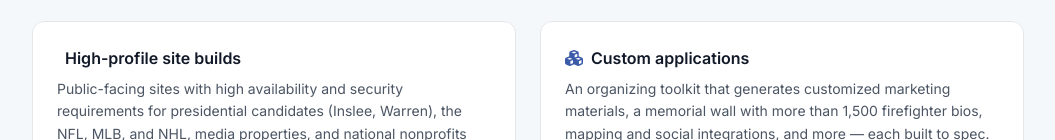
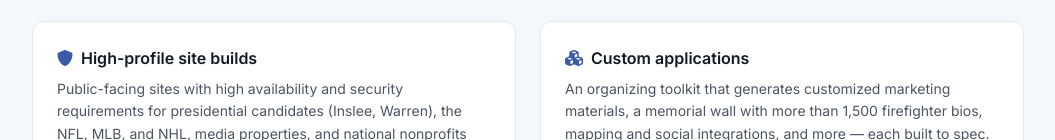
Before and after one commit to timgut/timgutowski.com, a website: page portfolio.html in a window 1280 px wide. Shown: the part 2419-2559 px from the top of the page, without its empty margins (112-1167 px from the left). Drawn offline with nearby package versions, Linux system fonts and the light colour scheme.

Commit message:
Fix missing shield icon (Font Awesome 6.0 name)
Co-Authored-By: Claude Opus 5.5 <noreply@anthropic.com>
Claude-Session: https://claude.ai/code/session_01KY7vkmgpbkP1eK69cNLTrW

```diff
--- a/portfolio.html
+++ b/portfolio.html
@@ -138,7 +138,7 @@
                     <p class="font-mono text-xs text-gray-500">Percussion CMS &middot; Jenkins &middot; HTML/JS/CSS</p>
                 </div>
                 <div class="bg-white rounded-xl border border-gray-200 p-6">
-                    <h3 class="font-semibold mb-2"><i class="fas fa-shield-halved text-tg-blue mr-2"></i>High-profile site builds</h3>
+                    <h3 class="font-semibold mb-2"><i class="fas fa-shield-alt text-tg-blue mr-2"></i>High-profile site builds</h3>
                     <p class="text-sm text-gray-600 leading-relaxed mb-3">Public-facing sites with high availability and security requirements for presidential candidates (Inslee, Warren), the NFL, MLB, and NHL, media properties, and national nonprofits like RWJF.</p>
                     <p class="font-mono text-xs text-gray-500">CloudFront &middot; Fastly &middot; Cloudflare &middot; Azure</p>
                 </div>
```
